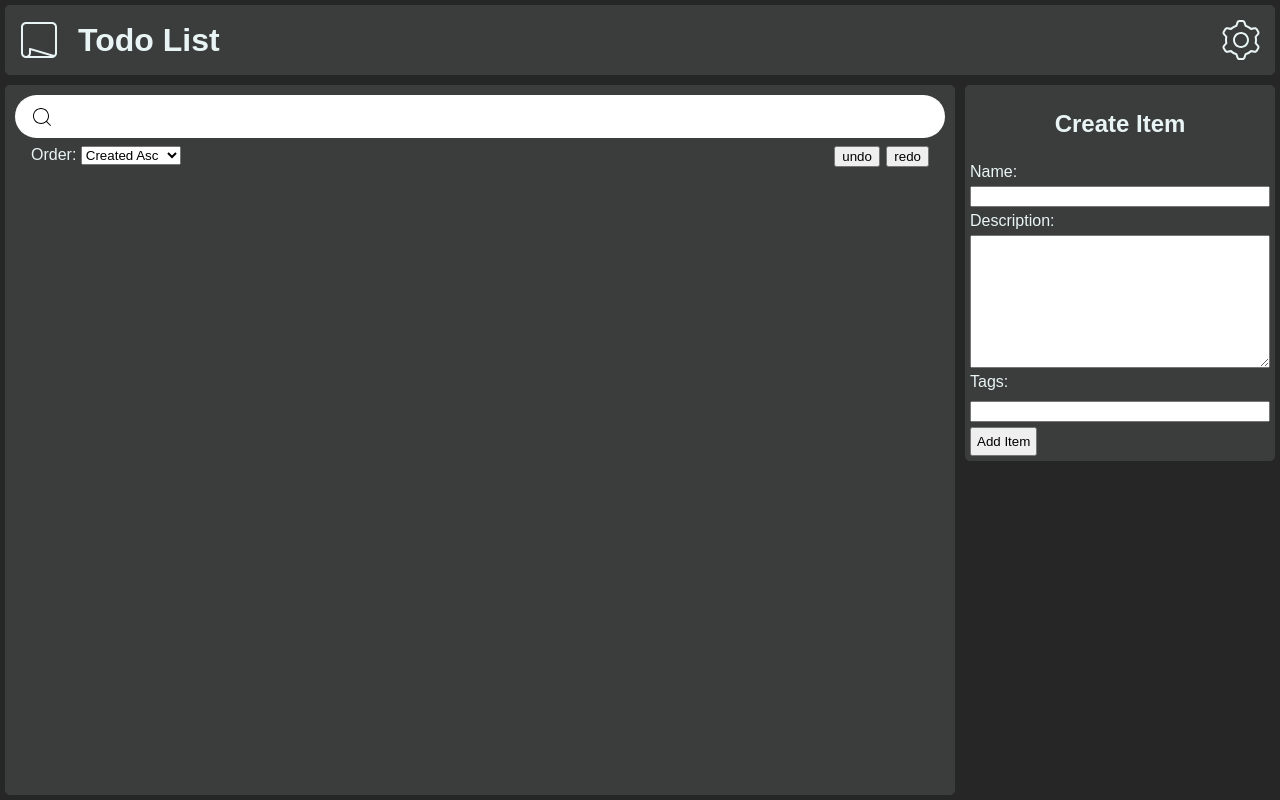
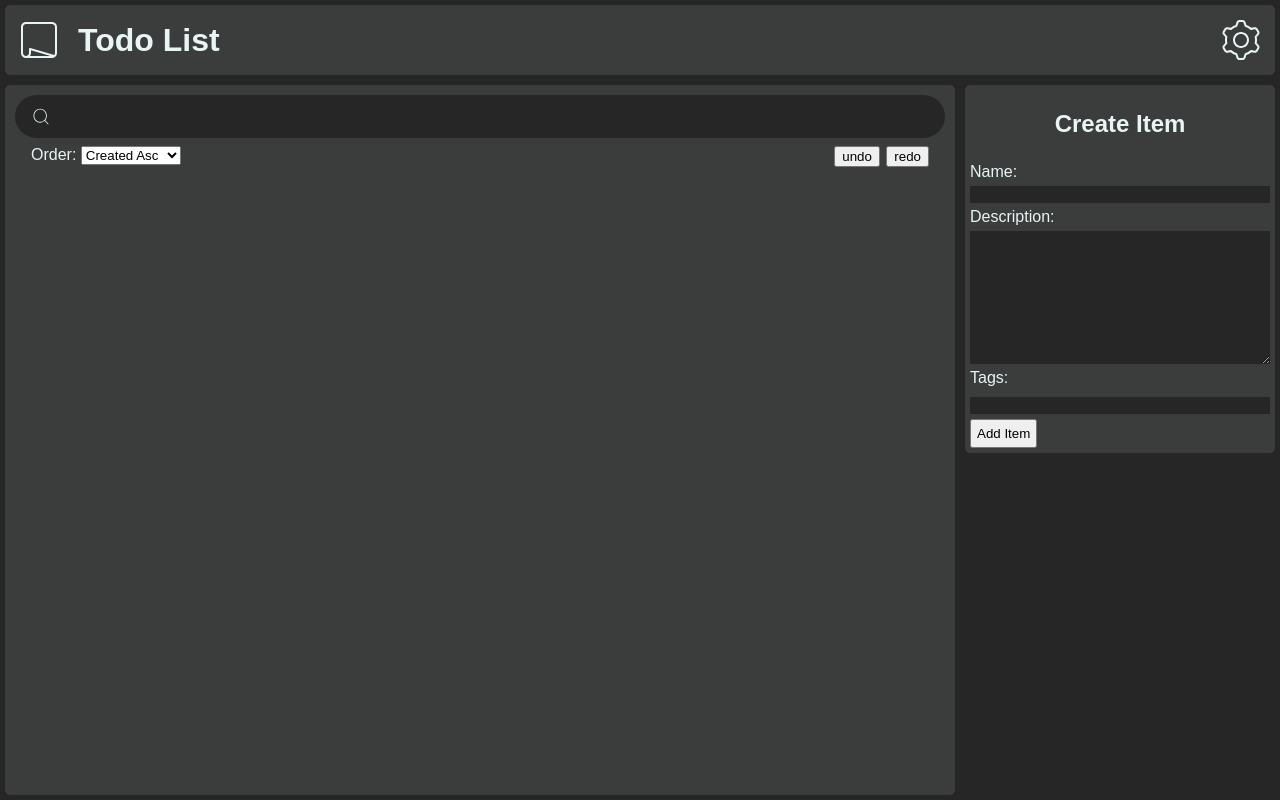
Before and after one commit to jamie-thompson-1024/TODO-React-App, a React (Create React App) app in the folder todo-app-react/: page / in a window 1280 px wide. Built offline with nearby package versions, Linux system fonts and the light colour scheme.

Commit message:
styled outline of searchbar and create item inputs

```diff
--- a/todo-app-react/src/Components/ItemForm/ItemForm.css
+++ b/todo-app-react/src/Components/ItemForm/ItemForm.css
@@ -15,6 +15,32 @@
     background-color: var(--theme-background-1);
     border-radius: 5px;
     border: var(--theme-box-border);
+}
+
+.ItemForm > input
+{
+    background-color: var(--theme-background-0);
+    color: var(--theme-foreground-text);
+    border: none;
+}
+
+.ItemForm > input:focus
+{
+    outline: var(--theme-foreground-text) solid 1px;
+    border-radius: 3px;
+}
+
+.ItemForm > textarea
+{
+    background-color: var(--theme-background-0);
+    color: var(--theme-foreground-text);
+    border: none;
+}
+
+.ItemForm > textarea:focus
+{
+    outline: var(--theme-foreground-text) solid 1px;
+    border-radius: 3px;
 }
 
 .ItemForm-Heading
--- a/todo-app-react/src/Components/ItemViewer/SearchBar.css
+++ b/todo-app-react/src/Components/ItemViewer/SearchBar.css
@@ -10,7 +10,8 @@
 {
     display: flex;
 
-    background-color: white;
+    background-color: var(--theme-background-0);
+    color: var(--theme-foreground-text);
 
     padding: 5px 10px 5px 10px;
 
@@ -24,6 +25,11 @@
     margin: 0 1em 0 1em;
 }
 
+.SearchBar-focus
+{
+    outline: var(--theme-foreground-text) solid 1px;
+}
+
 .SearchBar-undoRedoControls
 {
     display: flex;
@@ -35,6 +41,9 @@
     width: 100%;
 
     border: none;
+
+    background-color: var(--theme-background-0);
+    color: var(--theme-foreground-text);
 
     font-size: 1.5em;
 }
@@ -53,6 +62,6 @@
     width: 2.5em;
     height: 2.5em;
 
-    background-color: white;
+    background-color: var(--theme-background-0);
     border: none;
 }
--- a/todo-app-react/src/Components/ItemViewer/SearchBar.tsx
+++ b/todo-app-react/src/Components/ItemViewer/SearchBar.tsx
@@ -7,6 +7,14 @@ import './SearchBar.css';
 function SearchBar()
 {
     const {itemCollection, settings} = useContext(TodoContext);
+
+    const [searchFocus, setSearchFocus] = useState(false);
+    const onSearchFocus = useCallback(() => {
+        setSearchFocus(true);
+    }, [setSearchFocus]);
+    const onSearchBlur = useCallback(() => {
+        setSearchFocus(false);
+    }, [setSearchFocus]);
 
     const searchSvgLogoPath = useCallback((theme: Theme) => {
         return `./Assets/search-logo-${theme.toString()}.svg`;
@@ -45,7 +53,7 @@ function SearchBar()
 
     return (
         <div className="SearchBar">
-            <div className="SearchBar-bar">
+            <div className={`SearchBar-bar${searchFocus ? " SearchBar-focus" : ""}`}>
                 <button
                     className="SearchBar-searchButton"
                     onClick={search}>
@@ -54,6 +62,8 @@ function SearchBar()
                 <input
                     type="text"
                     className="SearchBar-searchInput"
+                    onFocus={onSearchFocus}
+                    onBlur={onSearchBlur}
                     ref={searchRef}></input>
             </div>
             <div className="SearchBar-options">
```
Also changed, not shown: todo-app-react/public/Assets/search-logo-dark.svg, todo-app-react/public/Assets/search-logo-light.svg.
